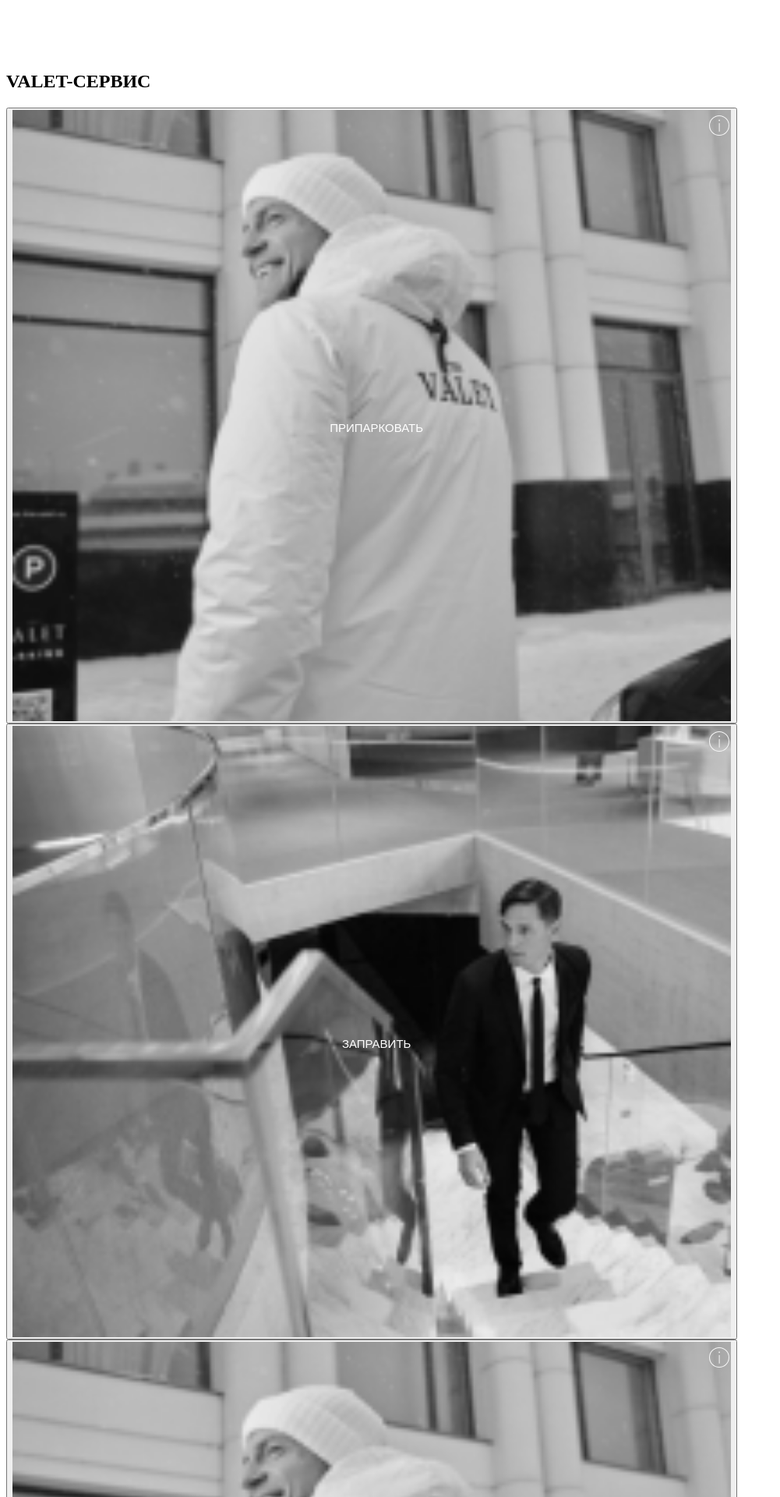
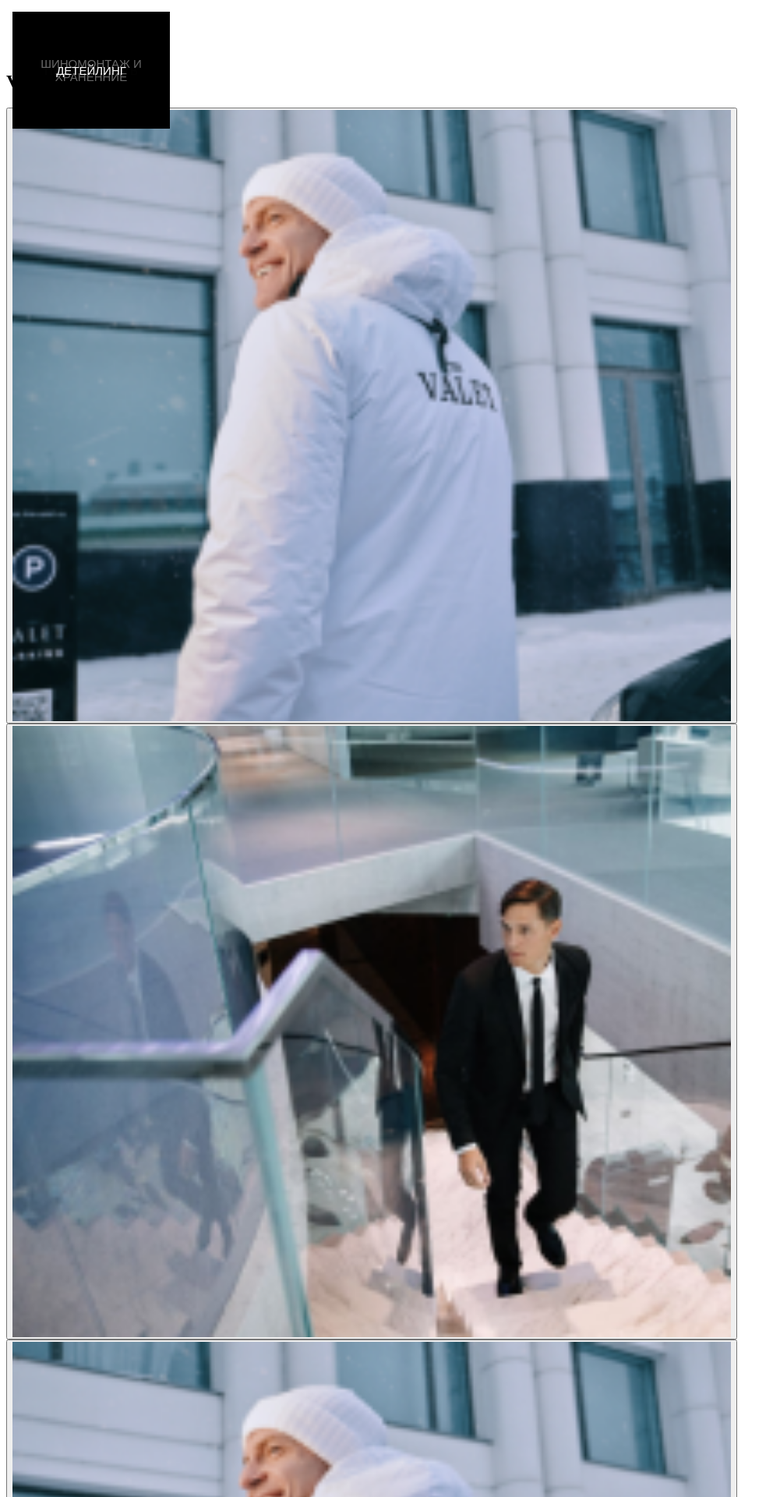
Before and after one commit to ArturT94/project-thevalet-s, a PHP site: page /serviceListOnOrder.php in a window 1280 px wide. Shown: the top 1920 px of the page at 78% size, without its empty margins (0-1001 px from the left). Run offline with PHP 8.4, Linux system fonts and the light colour scheme; some libraries are stand-ins or nearby versions.

Commit message:
Изменения от Артура 3 слайд затемнил услуги на 50% с помощью background: rgba(0,0,0,.5); а не opacity .5

```diff
--- a/lk.thevalet.ru/local/templates/lk.thevalet.ru/css/serviceListOnOrder.css
+++ b/lk.thevalet.ru/local/templates/lk.thevalet.ru/css/serviceListOnOrder.css
@@ -2,10 +2,8 @@
     padding-top: 5%;
 }
 .vlt_servise{
-    filter: grayscale(100%);
 }
 .vlt_servise.active{
-    filter: grayscale(0%);
 }
 .service__icon{
     position: absolute;
@@ -14,8 +12,9 @@
     z-index: 100;
 }
 .servise__name{
-    width: 100%;
-    height: 100%;
+    background: rgba(0,0,0, 0.6);
+    width: 202px;
+    height: 150px;
     position: absolute;
     top: 0;
     display: flex;
```
